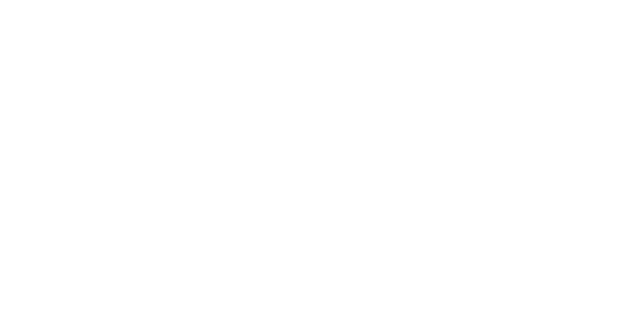
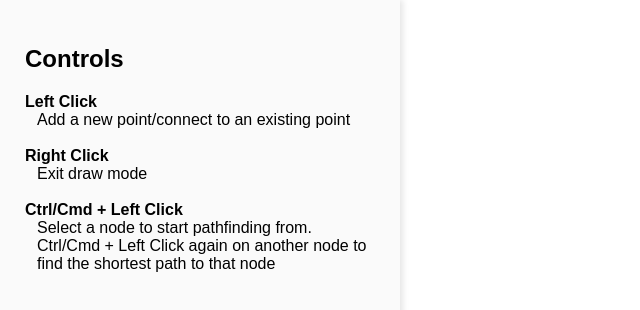
Before and after one commit to sunnyzanchi/pathfinding, a website built with Parcel: page src/index.html in a window 1280 px wide. Shown: the top 310 px of the page, without its empty margins (0-640 px from the left). Built offline with nearby package versions, Linux system fonts and the light colour scheme.

Commit message:
Started adding aside

```diff
--- a/src/index.html
+++ b/src/index.html
@@ -1,16 +1,30 @@
 <!DOCTYPE html>
 <html>
-
   <head>
     <meta charset="utf-8" />
     <title>Page Title</title>
-  <meta name="viewport" content="width=device-width, initial-scale=1">
-  <link rel="stylesheet" href="./style.css">
+    <meta name="viewport" content="width=device-width, initial-scale=1" />
+    <link rel="stylesheet" href="./style.css" />
   </head>
 
   <body>
+    <aside>
+      <h1>Controls</h1>
+      <dl>
+        <dt>Left Click</dt>
+        <dd>Add a new point/connect to an existing point</dd>
+
+        <dt>Right Click</dt>
+        <dd>Exit draw mode</dd>
+
+        <dt>Ctrl/Cmd + Left Click</dt>
+        <dd>
+          Select a node to start pathfinding from. Ctrl/Cmd + Left Click again
+          on another node to find the shortest path to that node
+        </dd>
+      </dl>
+    </aside>
     <canvas height="600" width="600"></canvas>
     <script src="./index.js"></script>
   </body>
-
 </html>
--- a/src/index.js
+++ b/src/index.js
@@ -2,14 +2,20 @@ import { makeRender } from './render'
 import makeStore, { types } from './store'
 import { makePoint, within } from './utils'
 
+const aside = document.querySelector('aside')
 const canvas = document.querySelector('canvas')
 const ctx = canvas.getContext('2d')
 const render = makeRender(ctx)
 const store = makeStore()
 
+// We need to account for the aside on the left
+const offsetLeft = canvas.offsetLeft
+const offsetTop = canvas.offsetTop
+
 const fit = () => {
+  const { width } = aside.getBoundingClientRect()
   canvas.height = window.innerHeight
-  canvas.width = window.innerWidth
+  canvas.width = window.innerWidth - width
 }
 
 store.subscribe(() => {
@@ -44,7 +50,7 @@ window.addEventListener('contextmenu', e => {
  */
 canvas.addEventListener('click', e => {
   const { drawing, points } = store.getState()
-  const point = makePoint(e.x, e.y)
+  const point = makePoint(e.x, e.y, undefined, offsetLeft)
   const nearby = points.find(within(10, point))
 
   if (drawing) {
@@ -72,9 +78,10 @@ canvas.addEventListener('click', e => {
 })
 
 canvas.addEventListener('mousemove', e => {
+  console.log(offsetTop)
   const mouse = {
-    x: e.x,
-    y: e.y
+    x: e.x - offsetLeft,
+    y: e.y - offsetTop
   }
 
   store.dispatch({ payload: mouse, type: types.SET_MOUSE })
--- a/src/style.css
+++ b/src/style.css
@@ -1,4 +1,27 @@
+aside {
+  background: #fafafa;
+  /* border-right: 1px solid #eee; */
+  box-shadow: 3px 0 6px rgba(0, 0, 0, 0.1);
+  height: 100vh;
+  padding: 25px;
+  width: 350px;
+}
+
 body {
+  display: flex;
+  font-family: sans-serif;
   margin: 0;
   overflow: hidden;
 }
+
+dt {
+  font-weight: bolder;
+}
+
+dd {
+  margin-left: 12px;
+}
+
+dd:not(:last-of-type) {
+  margin-bottom: 18px;
+}
--- a/src/utils.js
+++ b/src/utils.js
@@ -72,9 +72,9 @@ export const isInLink = point => ([l1, l2]) =>
 
 export const last = list => list[list.length - 1]
 
-export const makePoint = (x, y, children = []) => ({
+export const makePoint = (x, y, children = [], offsetLeft) => ({
   children,
-  x,
+  x: x - offsetLeft,
   y
 })
 
```
Lines whose indentation alone changed are shown as unchanged.
